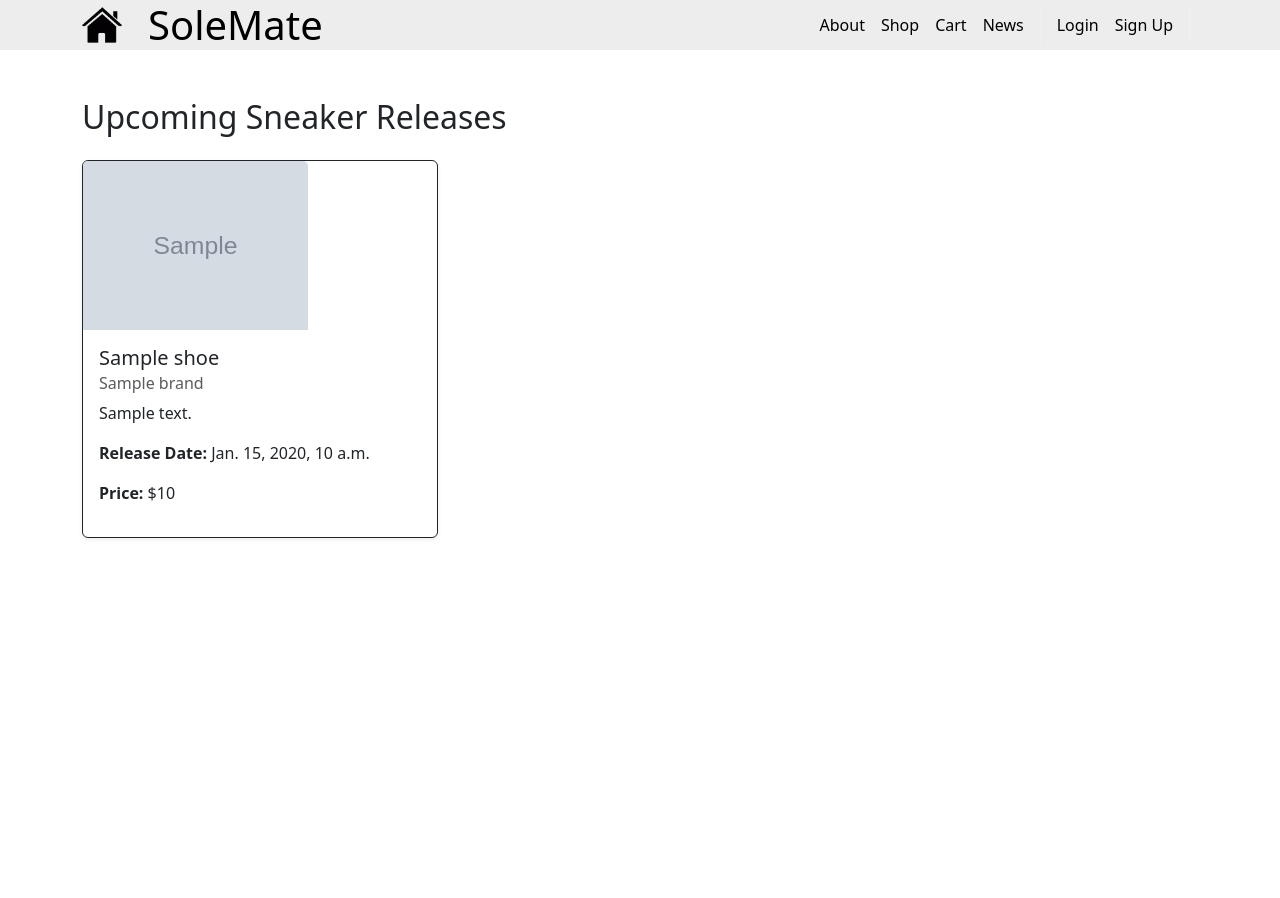
After one commit to epollard9/SoleMate, a Django app: template news/templates/news/news.html in a window 1280 px wide. The commit adds this page. Run offline with Django 5.2, Linux system fonts and the light colour scheme; the template is opened without the code that fills it: most values are stand-ins (such as "Sample title", 1, 10 or a date in 2020); grey boxes marked "Sample" are stand-in pictures; some libraries are stand-ins or nearby versions.

```diff
--- a/SoleMate/settings.py
+++ b/SoleMate/settings.py
@@ -42,6 +42,7 @@ INSTALLED_APPS = [
     'shop',
     'cart',
     'accounts',
+    'news'
 ]
 
 MIDDLEWARE = [
--- a/SoleMate/templates/base.html
+++ b/SoleMate/templates/base.html
@@ -12,7 +12,7 @@
     <meta name="viewport" content="width=device-width, initial-scale=1" />
   </head>
 
-  <body class = "body" style="min-height: 50vh !important; max-height:60vh !important; display: block !important;height: 100% !important;overflow-y: hidden">
+<body class="body" style="min-height: 100vh;">
     <!-- Header -->
     <nav class="p-3 navbar navbar-dark bg-dark navbar-expand-lg" style="max-height:50px !important;">
       <div class="container">
@@ -27,9 +27,9 @@
         <div class="collapse navbar-collapse" id="navbarNavAltMarkup">
           <div class="navbar-nav ms-auto navbar-ml">
             <a class="nav-link" href="{% url 'home.about' %}">About</a>
-            <a class="nav-link bg-dark" href="{% url 'home.news' %}">News</a>
             <a class="nav-link bg-dark" href="{% url 'shop.index' %}">Shop</a>
             <a class="nav-link bg-dark" href="{% url 'cart.view_cart' %}">Cart</a>
+            <a class="nav-link bg-dark" href="{% url 'news' %}">News</a>
             <div class="vr bg-light mx-2 d-none
             d-lg-block"></div>
             {% if user.is_authenticated %}
--- a/SoleMate/urls.py
+++ b/SoleMate/urls.py
@@ -27,7 +27,8 @@ urlpatterns = [
     path('shop/',include('shop.urls')),
     path('cart/', include('cart.urls')),
     path('accounts/', include('accounts.urls')),
-    path('home/', include('home.urls'))
+    path('home/', include('home.urls')),
+    path('news/', include('news.urls')),
 ]
 
 
--- a/home/urls.py
+++ b/home/urls.py
@@ -4,5 +4,5 @@ from . import views
 urlpatterns = [
     path('', views.index, name='home.index'),
     path('about/', views.about, name='home.about'),
-    path('news/', views.news, name='home.news'),
+    # path('news/', views.news, name='home.news'),
 ]
--- /dev/null
+++ b/news/templates/news/news.html
@@ -0,0 +1,28 @@
+{% extends 'base.html' %}
+{% block content %}
+<div class="container mt-5 mb-5" style="min-height: 100vh;">
+    <h2 class="mb-4">Upcoming Sneaker Releases</h2>
+    {% if shoes %}
+        <div class="row row-cols-1 row-cols-md-2 row-cols-lg-3 g-4">
+            {% for shoe in shoes %}
+            <div class="col">
+                <div class="card h-100 shadow-sm border-dark">
+                    {% if shoe.image %}
+                    <img src="{{ shoe.image.url }}" class="card-img-top" alt="{{ shoe.name }}">
+                    {% endif %}
+                    <div class="card-body">
+                        <h5 class="card-title">{{ shoe.name }}</h5>
+                        <h6 class="card-subtitle mb-2 text-muted">{{ shoe.brand }}</h6>
+                        <p class="card-text">{{ shoe.description|default:"No description provided." }}</p>
+                        <p><strong>Release Date:</strong> {{ shoe.release_date }}</p>
+                        <p><strong>Price:</strong> ${{ shoe.price }}</p>
+                    </div>
+                </div>
+            </div>
+            {% endfor %}
+        </div>
+    {% else %}
+        <p>No upcoming releases found.</p>
+    {% endif %}
+</div>
+{% endblock %}
--- /dev/null
+++ b/news/urls.py
@@ -0,0 +1,6 @@
+from django.urls import path
+from . import views
+
+urlpatterns = [
+    path('', views.news_view, name='news'),
+]
--- a/shop/views.py
+++ b/shop/views.py
@@ -7,7 +7,7 @@ import urllib.request
 import urllib.parse
 import json
 
-YOUTUBE_API_KEY = "AIzaSyBux6v-ckL2RSwBdJjFbrixoeFcrwDK4jQ"
+YOUTUBE_API_KEY = "AIzaSyC8BMdwgocDFD_qQwakjHqBn7_myYWpZiA"
 
 def get_youtube_review_video(shoe_name):
     query = urllib.parse.quote(f"{shoe_name} review")
```
Also changed, not shown: home/templates/home/news.html (deleted, +0 -18 lines), home/views.py (+4 -4 lines), shop/templates/shop/index.html (+7 -1 lines), db.sqlite3.
